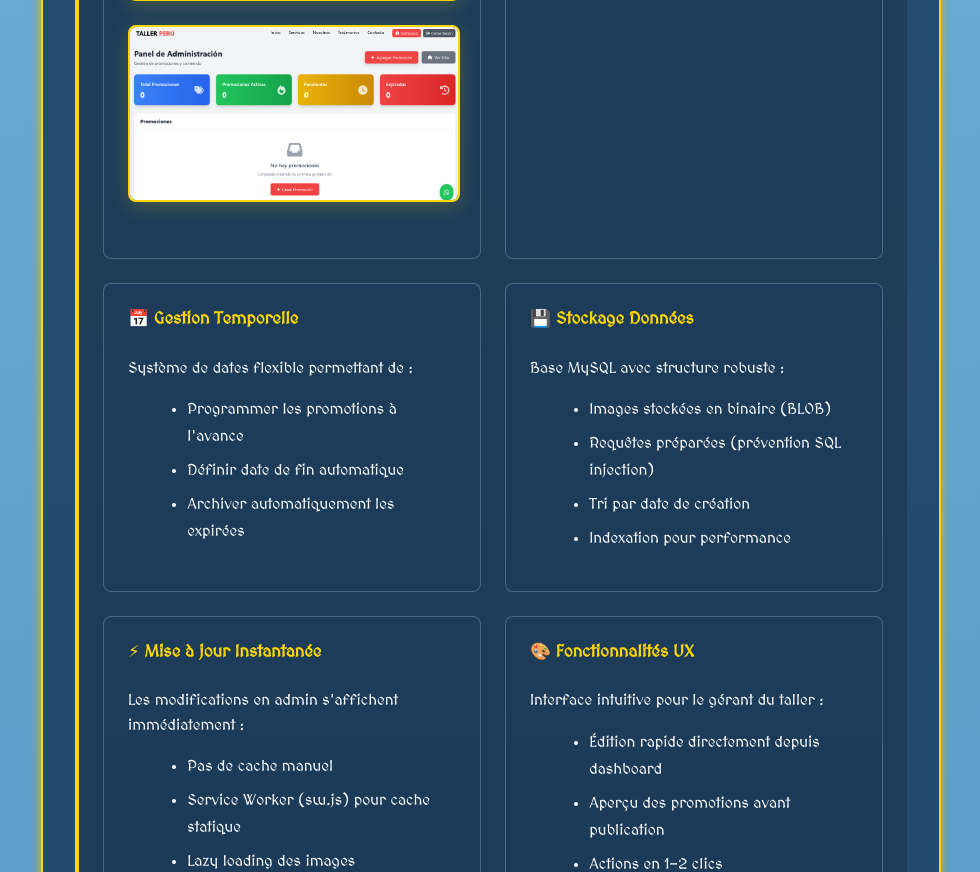
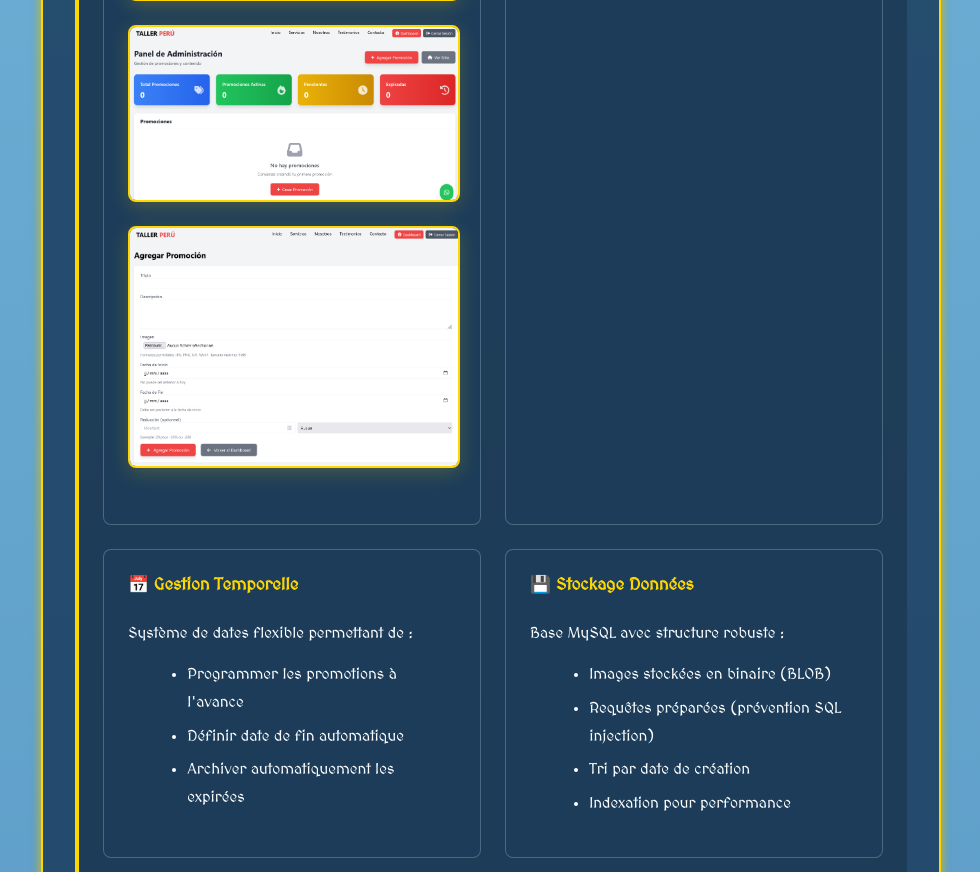
Before and after one commit to etrguez/portfolio_donjon, a PHP site: page /projet-tallerperu.php in a window 1280 px wide. Shown: the part 2829-3701 px from the top of the page, without its empty margins (149-1129 px from the left). Run offline with PHP 8.4, Linux system fonts and the light colour scheme; some web fonts are replaced.

Commit message:
ajout 3eme image

```diff
--- a/projet-tallerperu.php
+++ b/projet-tallerperu.php
@@ -105,6 +105,7 @@
             <div class="galerie-screenshots">
               <img src="assets/tallerperu/formulaire-ajout-1.png" alt="Interface d'ajout de promotion - Partie 1" class="screenshot">
               <img src="assets/tallerperu/formulaire-ajout-2.png" alt="Interface d'ajout de promotion - Partie 2" class="screenshot">
+              <img src="assets/tallerperu/formulaire-ajout-3.png" alt="Interface d'ajout de promotion - Partie 3" class="screenshot">
             </div>
           </div>
 
```
